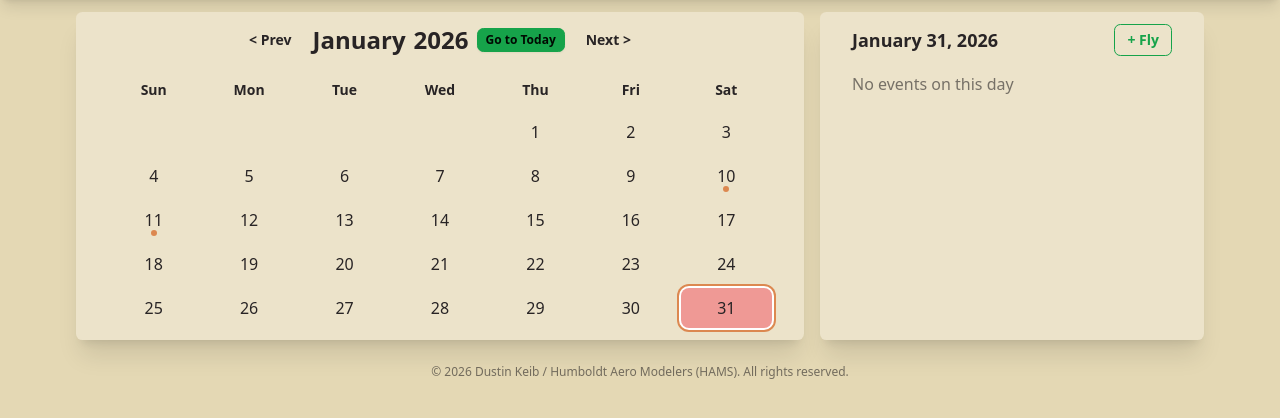
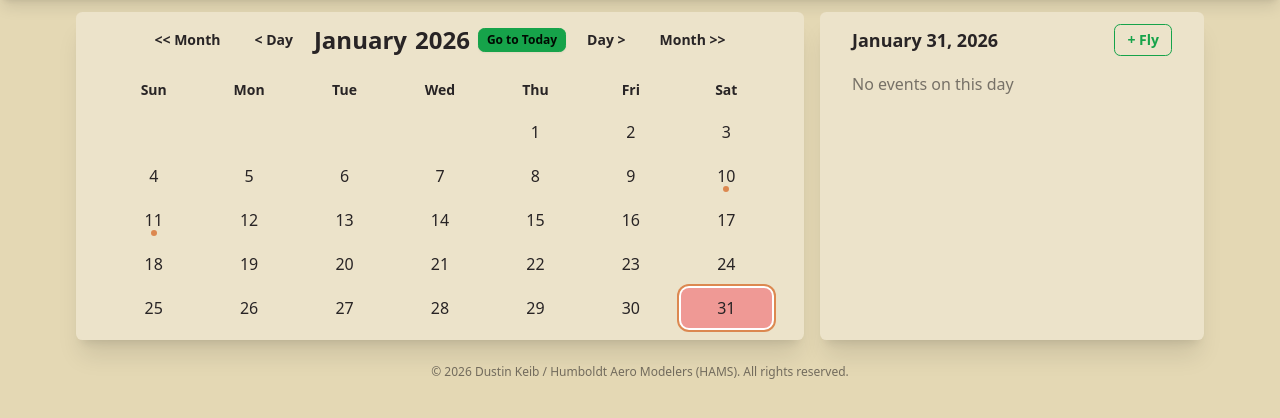
Before and after one commit to dustinkeib/hamsfly, a Django app: page /2026/01/31/ in a window 1280 px wide. Shown: the part 52-470 px from the top of the page. Run offline with Django 5.2, Linux system fonts and the light colour scheme; data comes from the database, SQL or seed files in the repository; data that the repository does not hold is empty; some libraries are stand-ins or nearby versions.

Commit message:
feat: enhance calendar navigation with 5-button layout
Replace 2-button month navigation with granular 5-button layout:
- "<< Month" - Jump to last day of previous month
- "< Day" - Navigate to previous day (wraps to previous month)
- [MONTH YEAR] - Current month display with "Today" button
- "Day >" - Navigate to next day (wraps to next month)
- "Month >>" - Jump to first day of next month

This provides both day-level and month-level navigation for easier
browsing. Edge cases handled: month boundaries, year boundaries, and
leap years.

Changes:
- Add day navigation calculations in calendar_day_view
- Pass 6 new navigation variables to template context
- Update calendar template with 5-button layout

Co-Authored-By: Claude Sonnet 4.5 <noreply@anthropic.com>

```diff
--- a/apps/hamsalert/templates/hamsalert/calendar.html
+++ b/apps/hamsalert/templates/hamsalert/calendar.html
@@ -9,12 +9,45 @@
         <div class="card-body py-3">
             <!-- Month Navigation -->
             <div class="flex items-center justify-center gap-2 mb-2">
-                <a href="{% url 'calendar_day' prev_year prev_month prev_day %}" class="btn btn-ghost btn-sm">&lt; Prev</a>
+                <!-- Previous Month Button -->
+                <a href="{% url 'calendar_day' prev_year prev_month prev_day %}"
+                   class="btn btn-ghost btn-sm"
+                   title="Previous month">
+                    &lt;&lt; Month
+                </a>
+
+                <!-- Previous Day Button -->
+                <a href="{% url 'calendar_day' prev_day_same_month_year prev_day_same_month_month prev_day_same_month %}"
+                   class="btn btn-ghost btn-sm"
+                   title="Previous day">
+                    &lt; Day
+                </a>
+
+                <!-- Current Month Display with Today Button -->
                 <div class="flex items-center gap-2">
-                    <h2 class="card-title text-2xl"><span class="sm:hidden">{{ month_name|slice:":3" }}</span><span class="hidden sm:inline">{{ month_name }}</span> {{ year }}</h2>
-                    <a href="{% url 'calendar' %}" class="btn btn-success btn-xs"><span class="sm:hidden">Today &gt;</span><span class="hidden sm:inline">Go to Today</span></a>
+                    <h2 class="card-title text-2xl">
+                        <span class="sm:hidden">{{ month_name|slice:":3" }}</span>
+                        <span class="hidden sm:inline">{{ month_name }}</span> {{ year }}
+                    </h2>
+                    <a href="{% url 'calendar' %}" class="btn btn-success btn-xs">
+                        <span class="sm:hidden">Today &gt;</span>
+                        <span class="hidden sm:inline">Go to Today</span>
+                    </a>
                 </div>
-                <a href="{% url 'calendar_day' next_year next_month next_day %}" class="btn btn-ghost btn-sm">Next &gt;</a>
+
+                <!-- Next Day Button -->
+                <a href="{% url 'calendar_day' next_day_same_month_year next_day_same_month_month next_day_same_month %}"
+                   class="btn btn-ghost btn-sm"
+                   title="Next day">
+                    Day &gt;
+                </a>
+
+                <!-- Next Month Button -->
+                <a href="{% url 'calendar_day' next_year next_month next_day %}"
+                   class="btn btn-ghost btn-sm"
+                   title="Next month">
+                    Month &gt;&gt;
+                </a>
             </div>
 
             <!-- Calendar Grid -->
--- a/apps/hamsalert/views.py
+++ b/apps/hamsalert/views.py
@@ -137,6 +137,28 @@ def calendar_day_view(request, year, month, day):
     # First day of next month
     next_day = 1
 
+    # Day navigation (same month)
+    if day > 1:
+        prev_day_same_month = day - 1
+        prev_day_same_month_year = year
+        prev_day_same_month_month = month
+    else:
+        # If on day 1, go to last day of previous month
+        prev_day_same_month_year = prev_year
+        prev_day_same_month_month = prev_month
+        prev_day_same_month = calendar.monthrange(prev_year, prev_month)[1]
+
+    days_in_current_month = calendar.monthrange(year, month)[1]
+    if day < days_in_current_month:
+        next_day_same_month = day + 1
+        next_day_same_month_year = year
+        next_day_same_month_month = month
+    else:
+        # If on last day, go to day 1 of next month
+        next_day_same_month_year = next_year
+        next_day_same_month_month = next_month
+        next_day_same_month = 1
+
     # Get events and weather for selected day
     events = Event.objects.filter(date=selected_date)
 
@@ -173,6 +195,12 @@ def calendar_day_view(request, year, month, day):
         'next_year': next_year,
         'next_month': next_month,
         'next_day': next_day,
+        'prev_day_same_month': prev_day_same_month,
+        'prev_day_same_month_year': prev_day_same_month_year,
+        'prev_day_same_month_month': prev_day_same_month_month,
+        'next_day_same_month': next_day_same_month,
+        'next_day_same_month_year': next_day_same_month_year,
+        'next_day_same_month_month': next_day_same_month_month,
         # Day events context
         'events': events,
         'date': selected_date,
```
